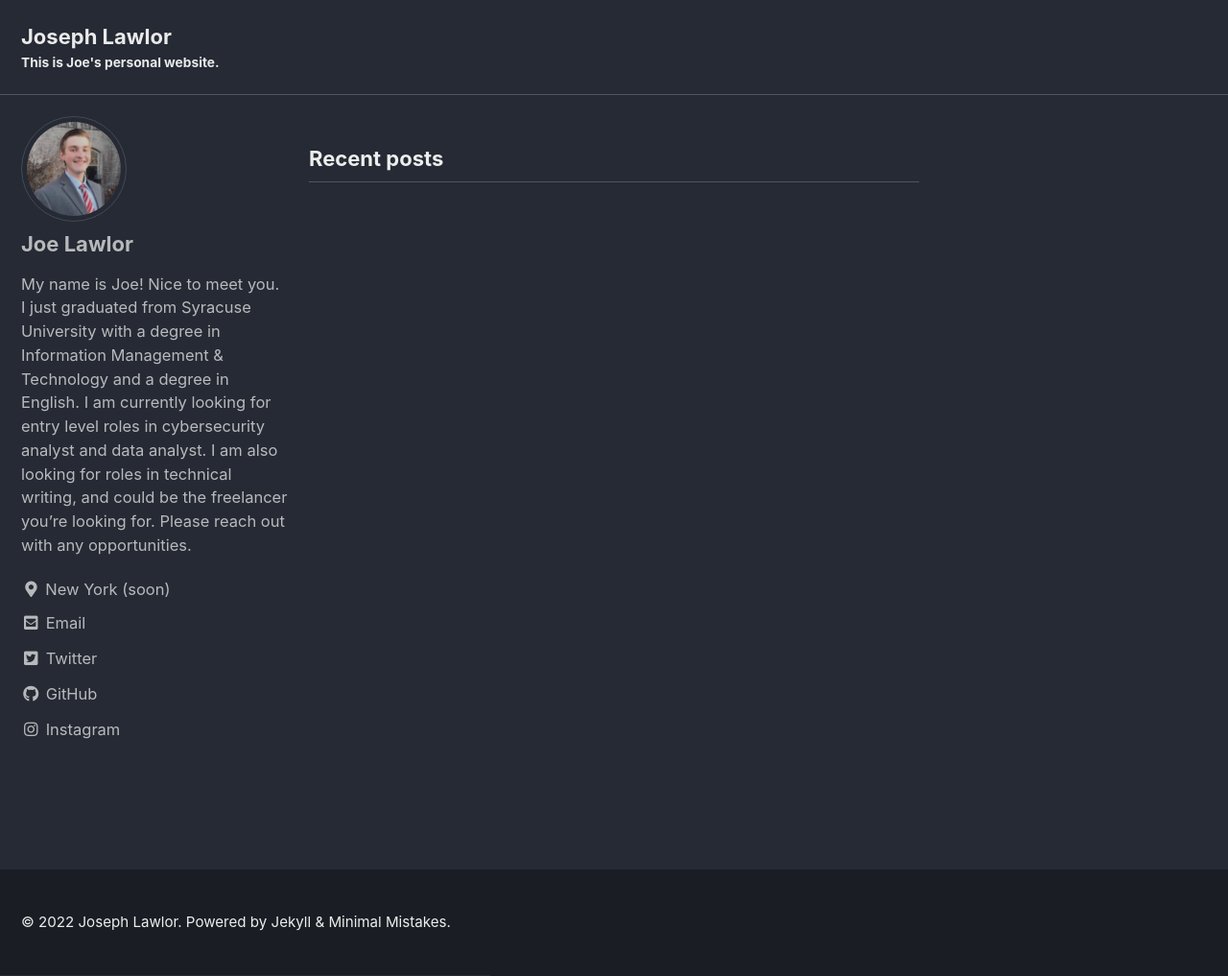
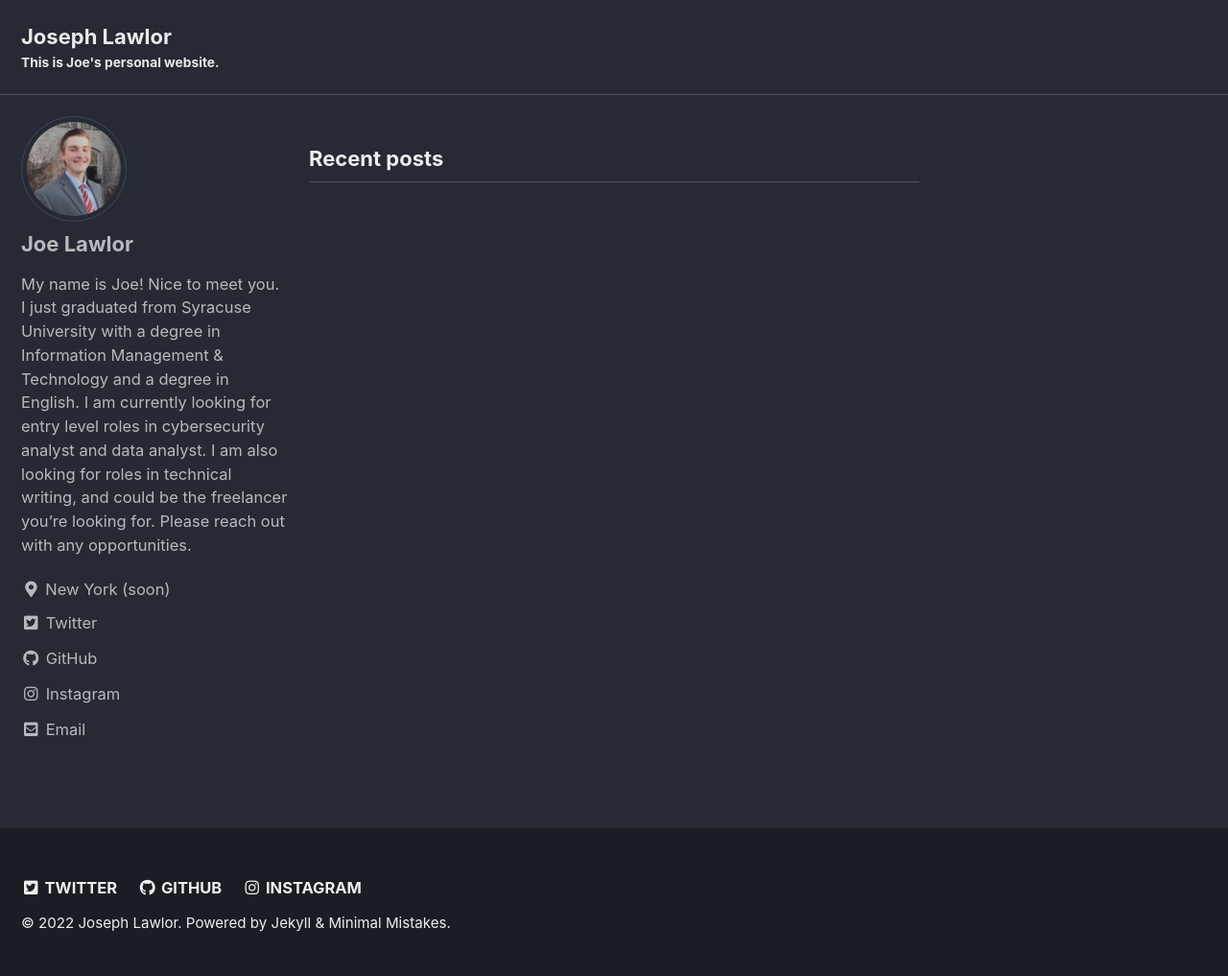
Before and after one commit to jcslawlor/jcslawlor.github.io, a Jekyll site: the page built from index.html, in a window 1280 px wide and 1017 px high. Shown: the whole window at 96% size. Built offline with Jekyll 4.4.1, drawn with Linux system fonts in a browser that asks for light colours; cached includes are drawn as plain includes; the list of posts is cut into pages by our own code; part of the change alters nothing that is shown.

Commit message:
Update _config.yml

```diff
--- a/_config.yml
+++ b/_config.yml
@@ -108,11 +108,11 @@ author:
   avatar           : "/assets/images/4KBJCLOB_400x400.jpg"
   bio              : "My name is Joe! Nice to meet you. I just graduated from Syracuse University with a degree in Information Management & Technology and a degree in English. I am currently looking for entry level roles in cybersecurity analyst and data analyst. I am also looking for roles in technical writing, and could be the freelancer you're looking for. Please reach out with any opportunities."
   location         : "New York (soon)"
-  # email            : jcslawlor@gmail.com
+  email            : jcslawlor@gmail.com
   links:
-    - label: "Email"
-      icon: "fas fa-fw fa-envelope-square"
-      url: "jcslawlor@gmail.com"
+    #- label: "Email"
+    #  icon: "fas fa-fw fa-envelope-square"
+    #  url: "jcslawlor@gmail.com"
     - #label: "Website"
       #icon: "fas fa-fw fa-link"
       # url: "https://your-website.com"
@@ -131,7 +131,7 @@ author:
 
 # Site Footer
 footer:
-  #links:
+  links:
     - label: "Twitter"
       icon: "fab fa-fw fa-twitter-square"
       url: "https://twitter.com/jcslawlor"
```
